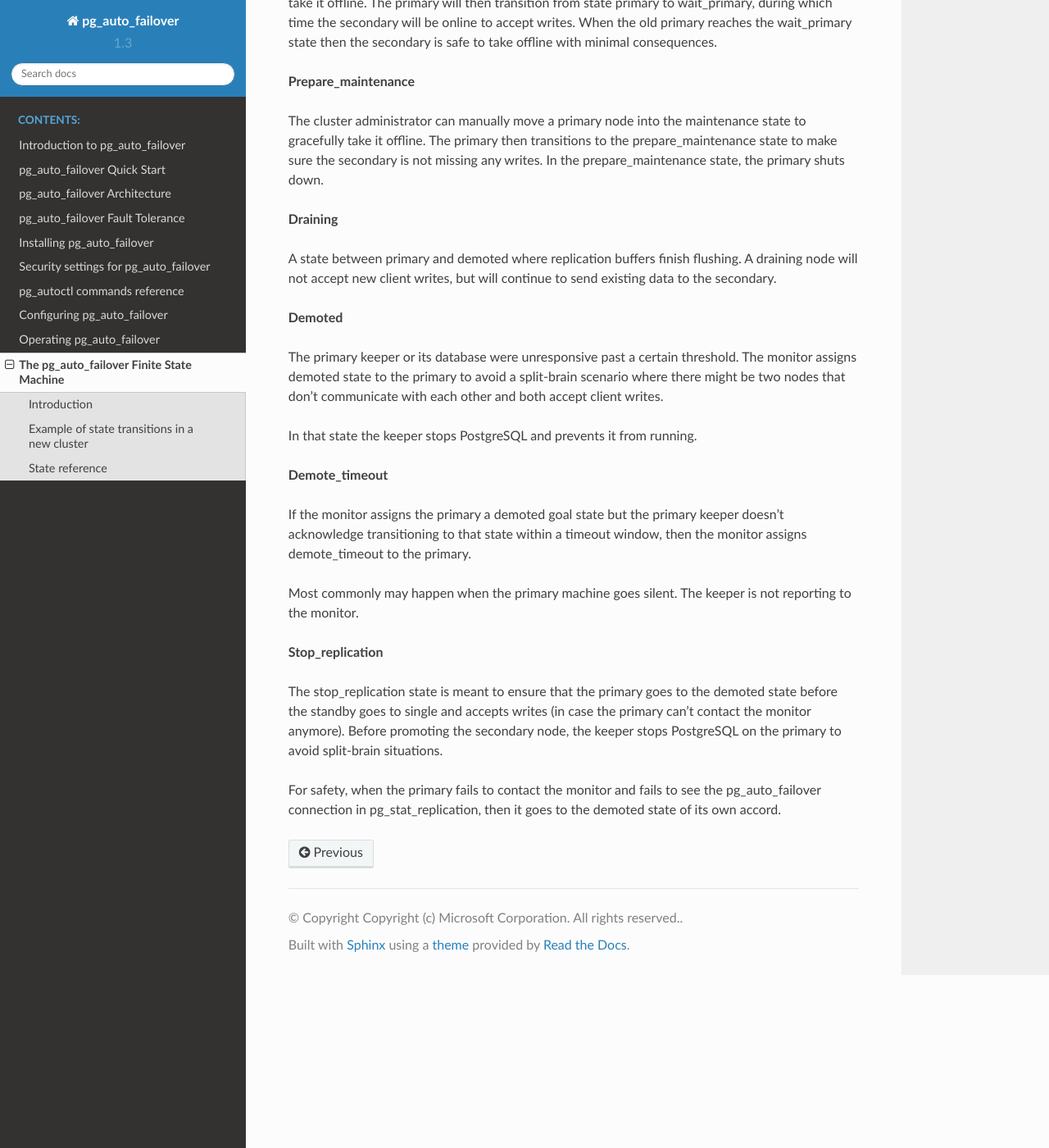
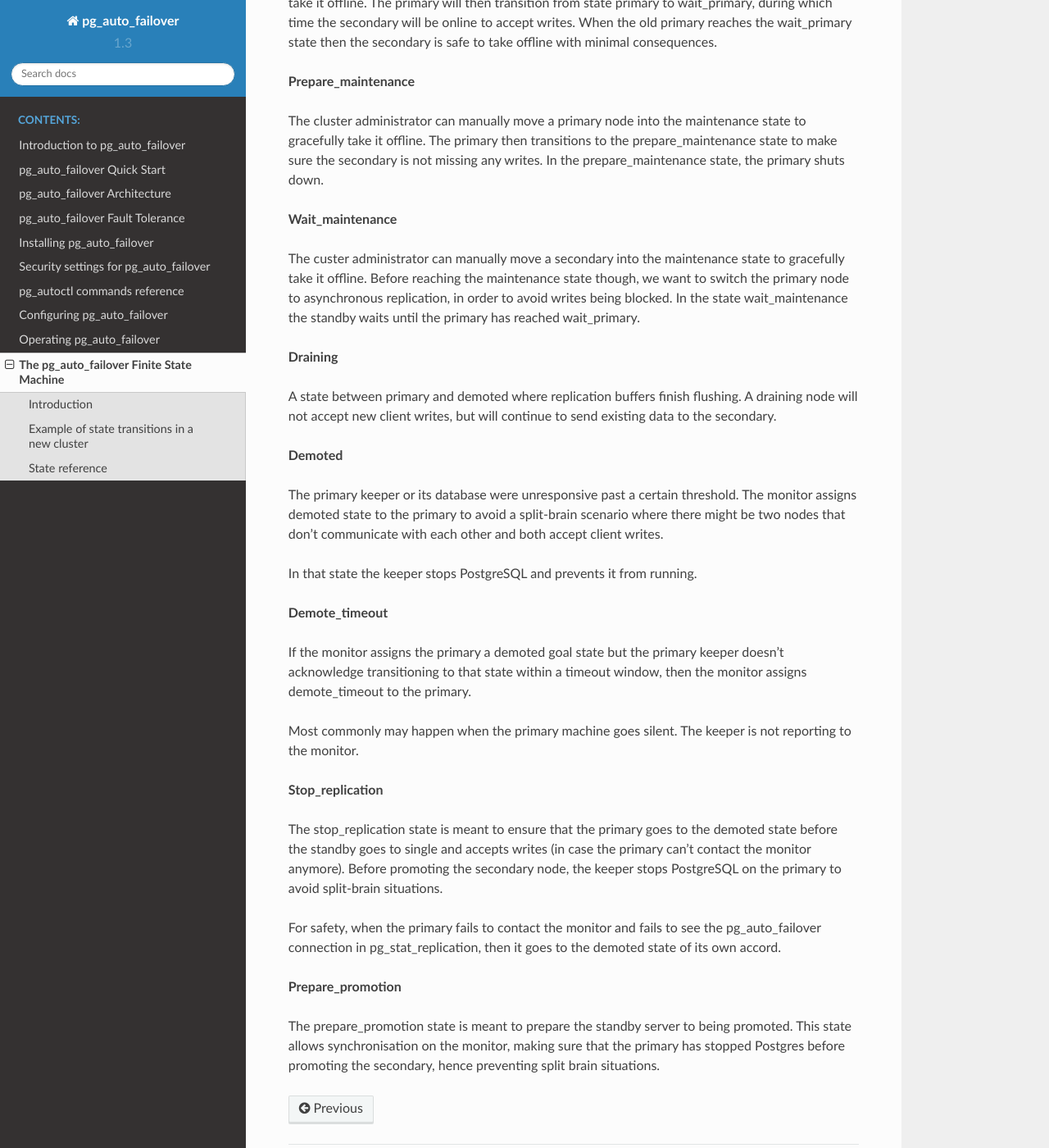
Before and after one commit to hapostgres/pg_auto_failover, a Sphinx documentation site: the page built from docs/fsm.rst, in a window 1280 px wide and 1400 px high, scrolled down 2616 px. Shown: the whole window at 82% size. Built offline with Sphinx 7.4.7 and the Read the Docs theme 2.0.0, drawn with Linux system fonts in a browser that asks for light colours.

Commit message:
Update docs, per review.

```diff
--- a/docs/fsm.rst
+++ b/docs/fsm.rst
@@ -139,6 +139,14 @@ transitions to the prepare_maintenance state to make sure the secondary is
 not missing any writes. In the prepare_maintenance state, the primary shuts
 down.
 
+**Wait_maintenance**
+
+The custer administrator can manually move a secondary into the maintenance
+state to gracefully take it offline. Before reaching the maintenance state
+though, we want to switch the primary node to asynchronous replication, in
+order to avoid writes being blocked. In the state wait_maintenance the
+standby waits until the primary has reached wait_primary.
+
 **Draining**
 
 A state between primary and demoted where replication buffers finish
@@ -174,3 +182,10 @@ to avoid split-brain situations.
 For safety, when the primary fails to contact the monitor and fails
 to see the pg_auto_failover connection in pg_stat_replication, then it goes to
 the demoted state of its own accord.
+
+**Prepare_promotion**
+
+The prepare_promotion state is meant to prepare the standby server to being
+promoted. This state allows synchronisation on the monitor, making sure that
+the primary has stopped Postgres before promoting the secondary, hence
+preventing split brain situations.
```
